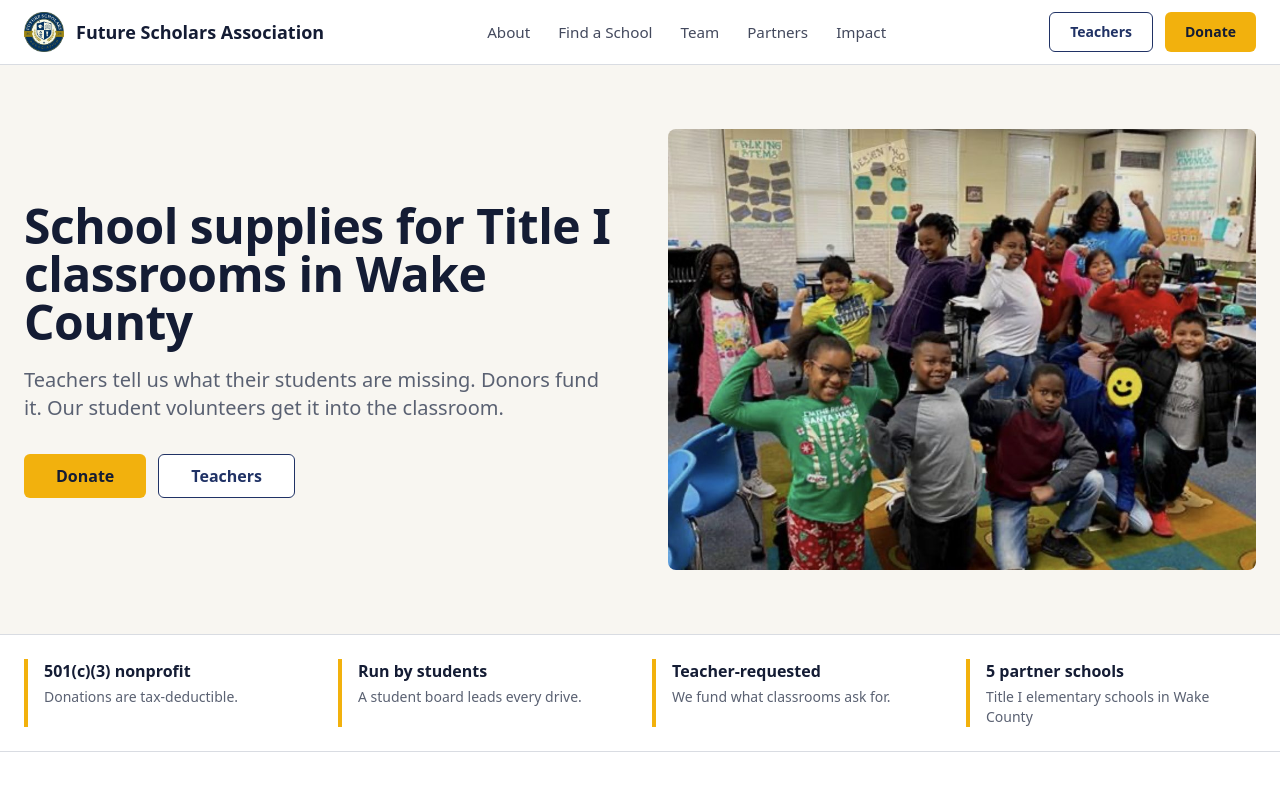
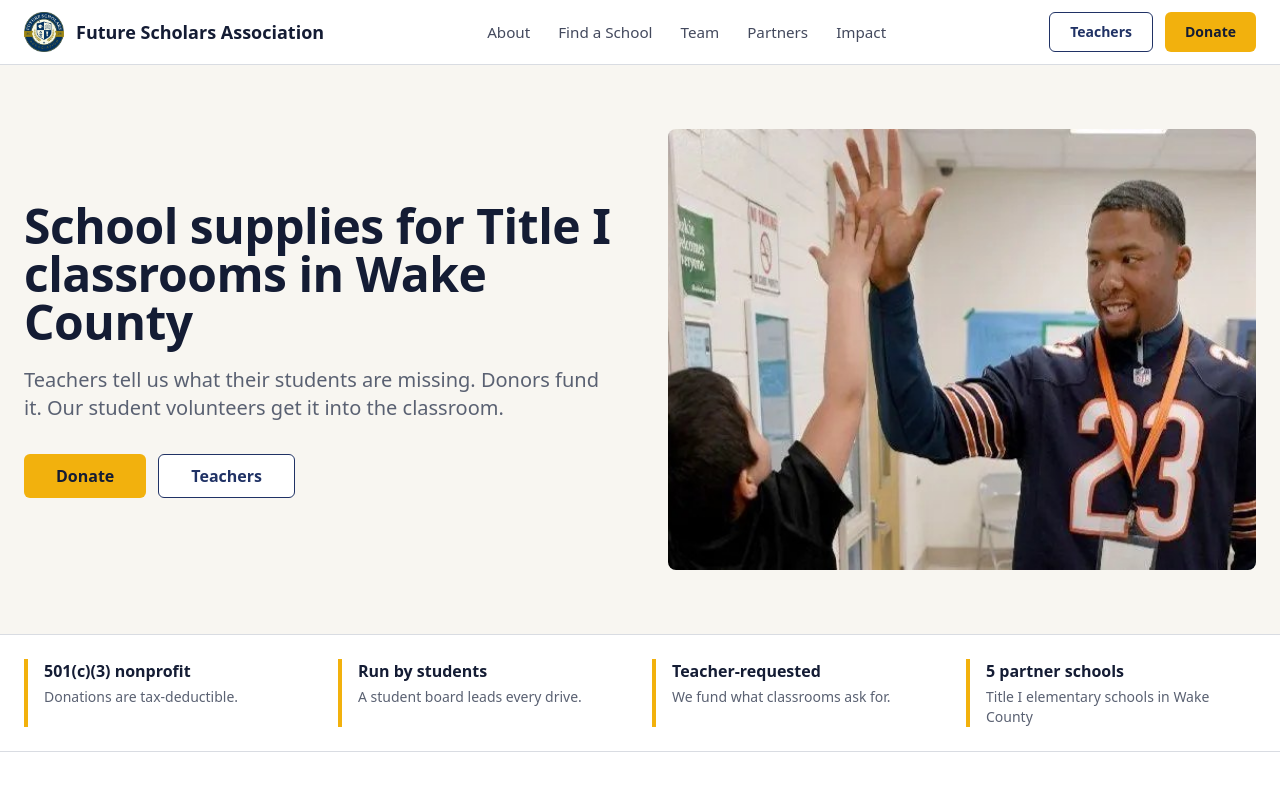
Before and after one commit to aarushkadira-dot/FSA, a React (Vite) app: page / in a window 1280 px wide. Shown: the top 800 px of the page. Built offline with nearby package versions, Linux system fonts and the light colour scheme; the HTML template or start-up script is replaced by a standard one; a web font is replaced by a local one.

Commit message:
Center founder photo in circles; new home page photo
Co-Authored-By: Claude Opus 5.5 <noreply@anthropic.com>
Claude-Session: https://claude.ai/code/session_01K3uiZEeKbECrgebgaCAcvt

```diff
--- a/src/pages/Home.tsx
+++ b/src/pages/Home.tsx
@@ -5,7 +5,7 @@ import { CLASSROOMS_PATH, DONATE_PATH, TEACHER_REQUEST_PATH } from "@/lib/links"
 import { TITLE_I_SCHOOL_COUNT } from "@/data/titleOneSummary";
 import { CHAPTERS, IMPACT, MISSION_STATEMENT, PARTNER_SCHOOLS } from "@/data/organization";
 import WhereWeWork from "@/components/WhereWeWork";
-import classroomPhoto from "@/assets/event1.jpg";
+import heroPhoto from "@/assets/home-hero.jpg";
 import suppliesPhoto from "@/assets/event2.jpg";
 import summitPhoto from "@/assets/summit4.jpg";
 
@@ -64,8 +64,8 @@ const Home = () => {
             </div>
           </div>
           <img
-            src={classroomPhoto}
-            alt="Students at Bugg Magnet Elementary celebrating in their classroom"
+            src={heroPhoto}
+            alt="A student high-fiving a volunteer in a school hallway"
             className="aspect-[4/3] w-full rounded-lg object-cover"
           />
         </div>
```
Also changed, not shown: src/assets/aarush.jpg, src/assets/home-hero.jpg (added).
